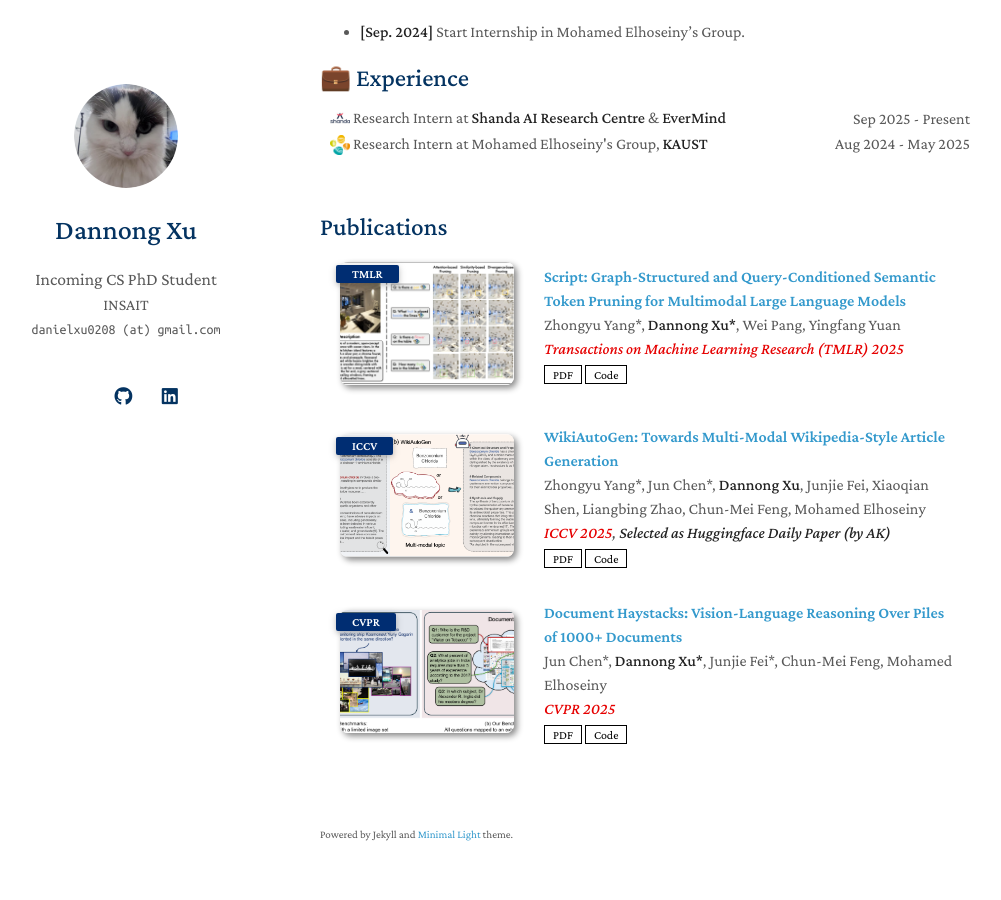
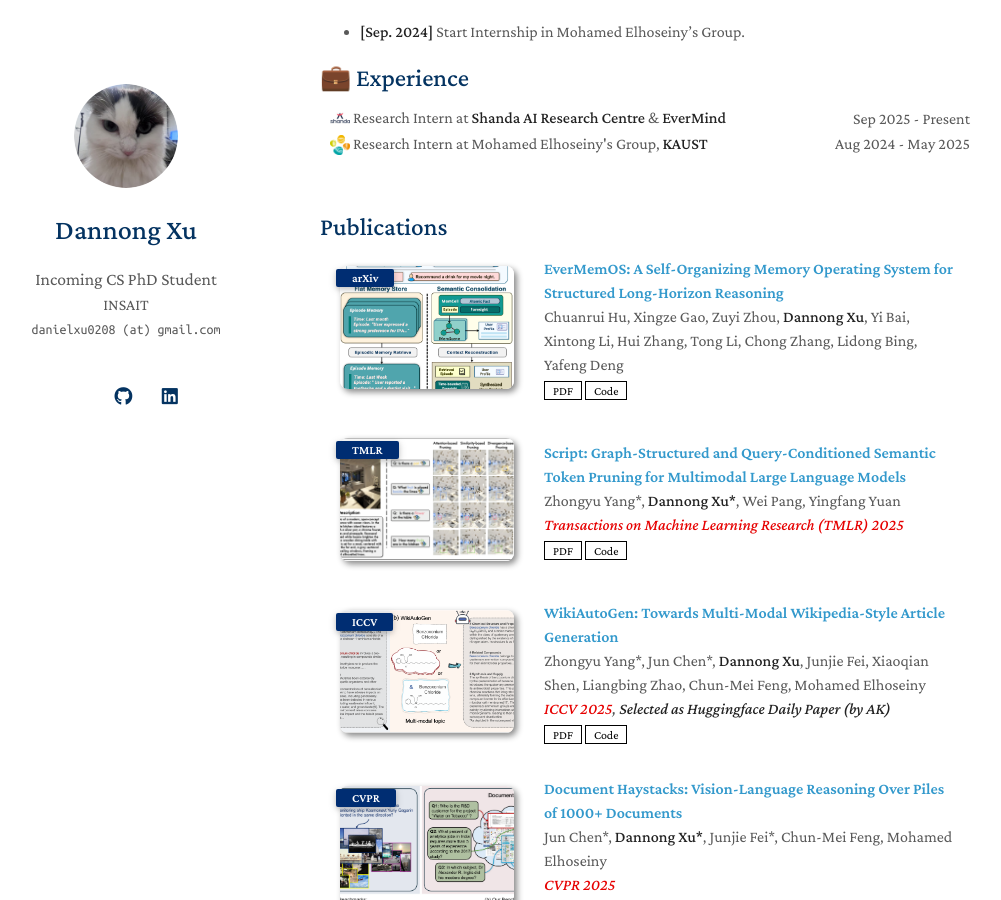
Before and after one commit to Danielxu0208/Danielxu0208.github.io, a Jekyll site: the page built from index.md, in a window 1280 px wide and 900 px high, scrolled down 685 px. Shown: the whole window, without its empty margins (150-1151 px from the left). Built offline with Jekyll 4.4.1, drawn with Linux system fonts in a browser that asks for light colours; a style sheet for code colours, icons or effects is not loaded; our own code applies the rules of GitHub Pages for plain Markdown files.

Commit message:
Update publications.yml

```diff
--- a/_data/publications.yml
+++ b/_data/publications.yml
@@ -1,4 +1,11 @@
 main:
+
+  - title: "EverMemOS: A Self-Organizing Memory Operating System for Structured Long-Horizon Reasoning"
+    authors: Chuanrui Hu, Xingze Gao, Zuyi Zhou, <strong>Dannong Xu</strong>, Yi Bai, Xintong Li, Hui Zhang, Tong Li, Chong Zhang, Lidong Bing, Yafeng Deng
+    conference_short: arXiv
+    pdf: https://arxiv.org/abs/2601.02163
+    code: https://github.com/EverMind-AI/EverMemOS
+    image: ./assets/img/evermemos.png
 
 
   - title: "Script: Graph-Structured and Query-Conditioned Semantic Token Pruning for Multimodal Large Language Models"
```
